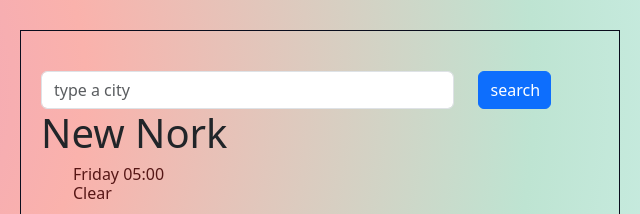
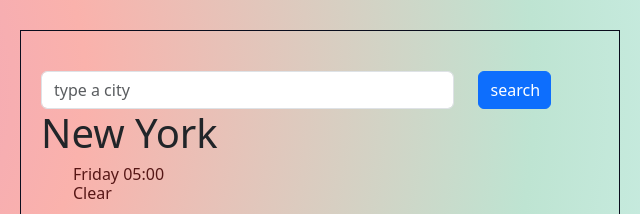
Before and after one commit to ESTHERAJUOGU/esther-weather-app, a plain HTML site: page index.html in a window 1280 px wide. Shown: the top 214 px of the page, 320-960 px from the left. Drawn offline with nearby package versions, Linux system fonts and the light colour scheme.

Commit message:
updated index.html

```diff
--- a/index.html
+++ b/index.html
@@ -26,7 +26,7 @@
 </div>
                         </form>
 
-      <h1 id="city"> New Nork</h1>
+      <h1 id="city"> New York</h1>
       <ul>
         <li id="date">
             Friday 05:00
```
